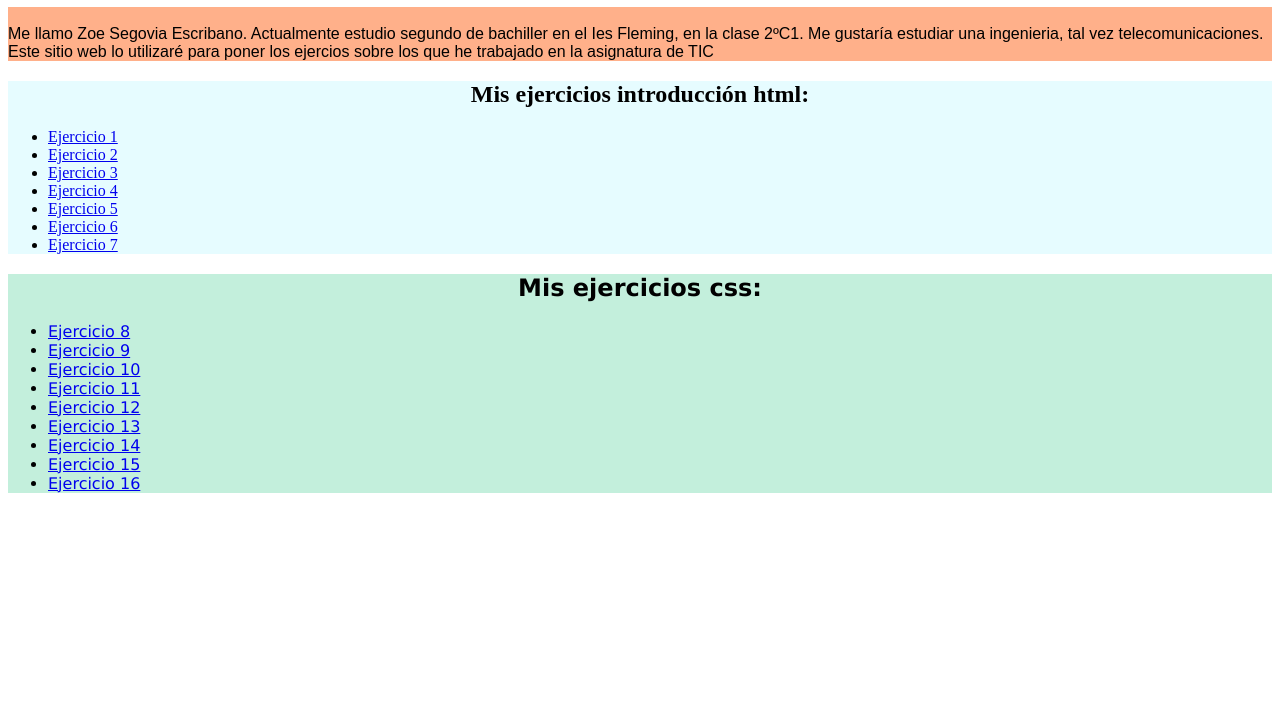
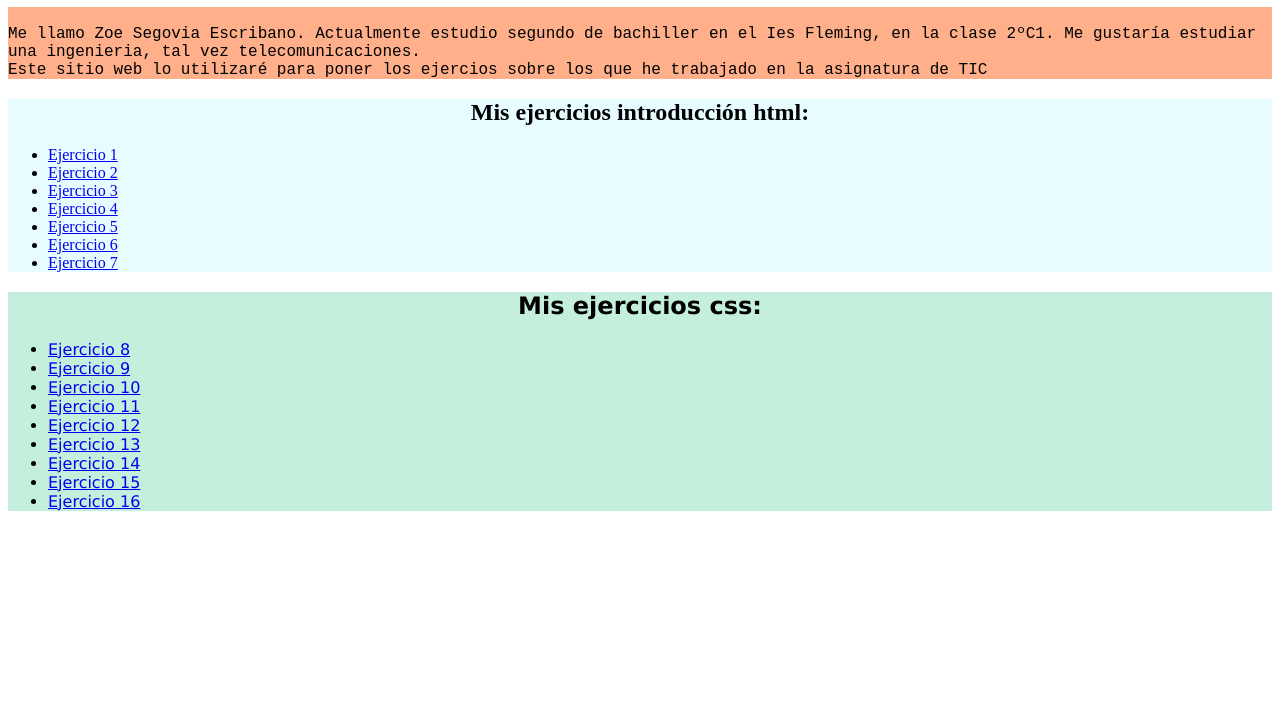
Before and after one commit to zoesegovia/zoesegovia.github.io, a plain HTML site: page index.html in a window 1280 px wide. Shown: the part 73-800 px from the top of the page. Drawn offline with Linux system fonts and the light colour scheme.

Commit message:
Update index.html

```diff
--- a/index.html
+++ b/index.html
@@ -5,7 +5,7 @@
     <meta charset="utf-8">
     <title>index</title>
     <style>
-    #sec1{font-family: fantasy;
+    #sec1{font-family: 'Courier New', Courier, monospace;
     background-color: rgb(255, 176, 138);}
     #sec2{font-family:'Times New Roman', Times, serif;
     background-color: rgb(230, 252, 255);}
```
